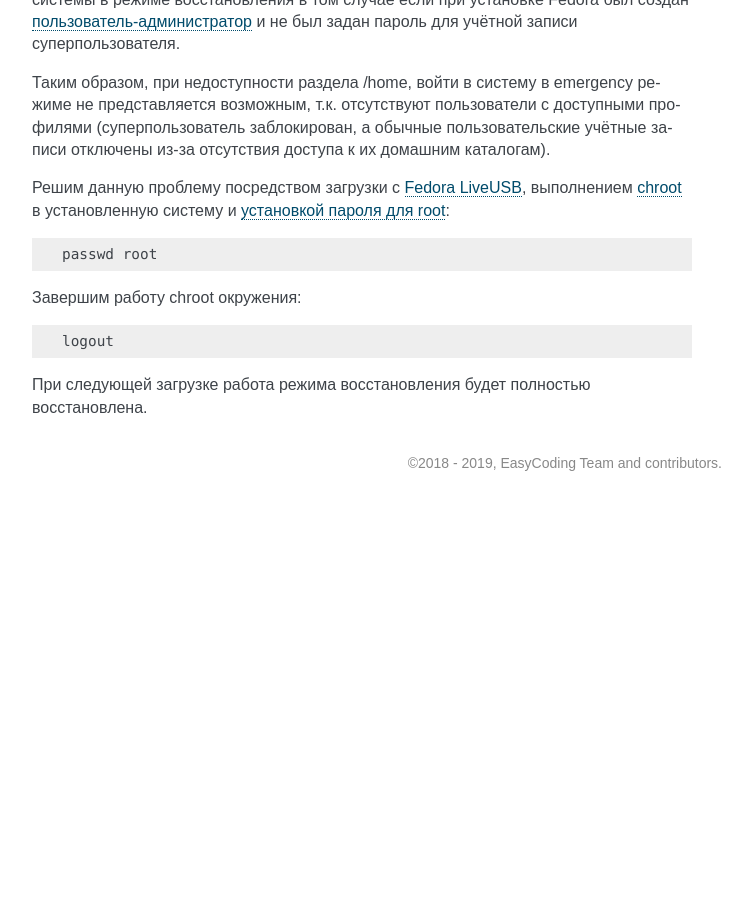
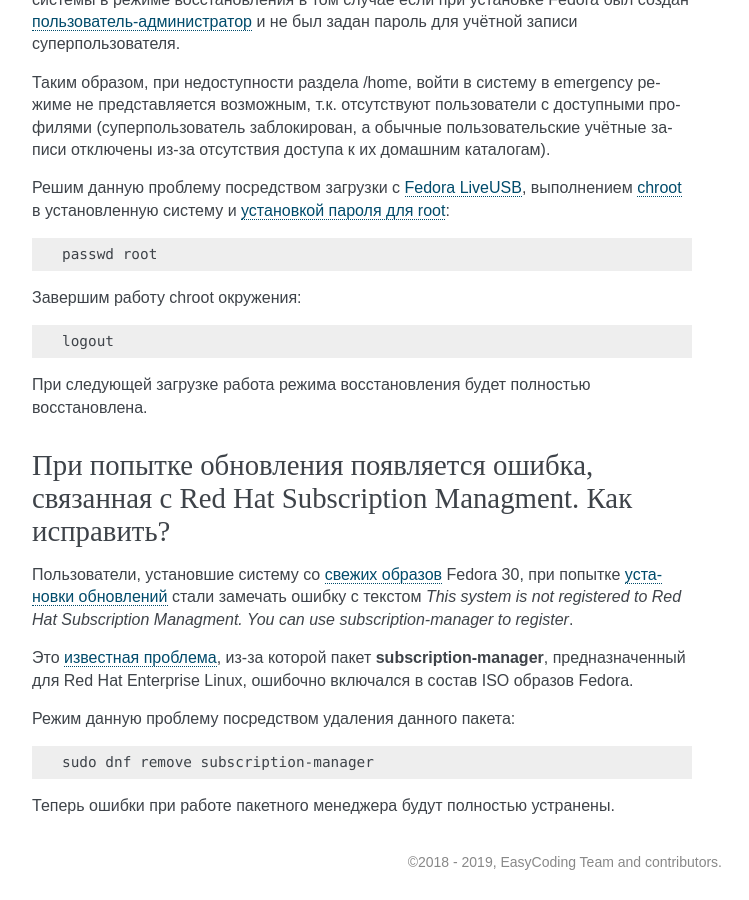
Before and after one commit to RussianFedora/FAQ, a Sphinx documentation site: the page built from source/tips-and-tricks.rst, in a window 1280 px wide and 900 px high, scrolled down 5028 px. Shown: the whole window, without its empty margins (388-1137 px from the left). Built offline with Sphinx 7.4.7, drawn with Linux system fonts in a browser that asks for light colours; before the commit the page ends 5529 px from its top, so only the background shows below that; some of the changed text lies outside the part shown.

Commit message:
Added question about new bug, related to Red Hat Subscription Managment.

```diff
--- a/source/tips-and-tricks.rst
+++ b/source/tips-and-tricks.rst
@@ -300,3 +300,21 @@
     logout
 
 При следующей загрузке работа режима восстановления будет полностью восстановлена.
+
+.. index:: rhel, error, subscription manager, bug, dnf, update
+.. _rhelsm-error:
+
+При попытке обновления появляется ошибка, связанная с Red Hat Subscription Managment. Как исправить?
+=======================================================================================================
+
+Пользователи, установшие систему со :ref:`свежих образов <download>` Fedora 30, при попытке :ref:`установки обновлений <dnf-update>` стали замечать ошибку с текстом *This system is not registered to Red Hat Subscription Managment. You can use subscription-manager to register*.
+
+Это `известная проблема <https://bugzilla.redhat.com/show_bug.cgi?id=1718622>`__, из-за которой пакет **subscription-manager**, предназначенный для Red Hat Enterprise Linux, ошибочно включался в состав ISO образов Fedora.
+
+Режим данную проблему посредством удаления данного пакета:
+
+.. code-block:: text
+
+    sudo dnf remove subscription-manager
+
+Теперь ошибки при работе пакетного менеджера будут полностью устранены.
```
